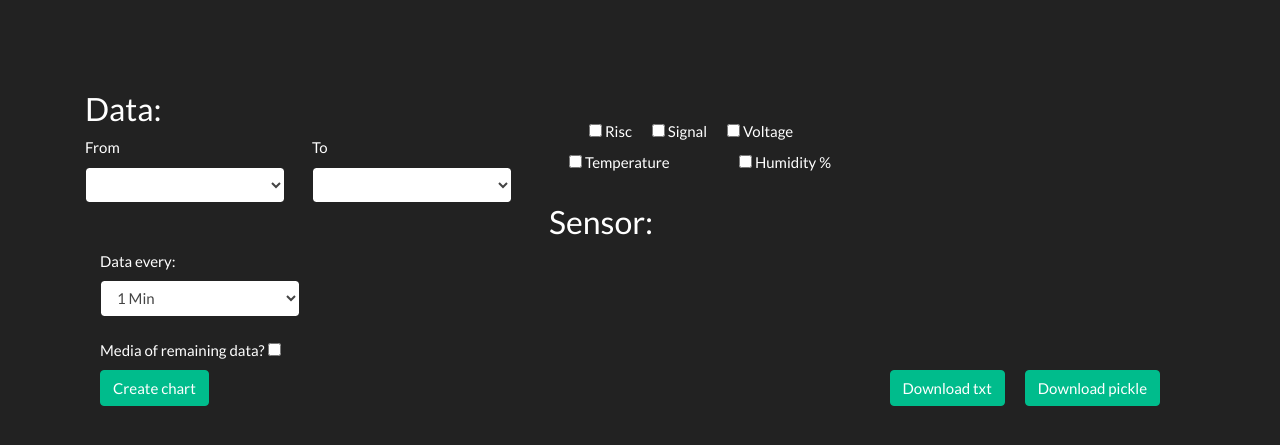
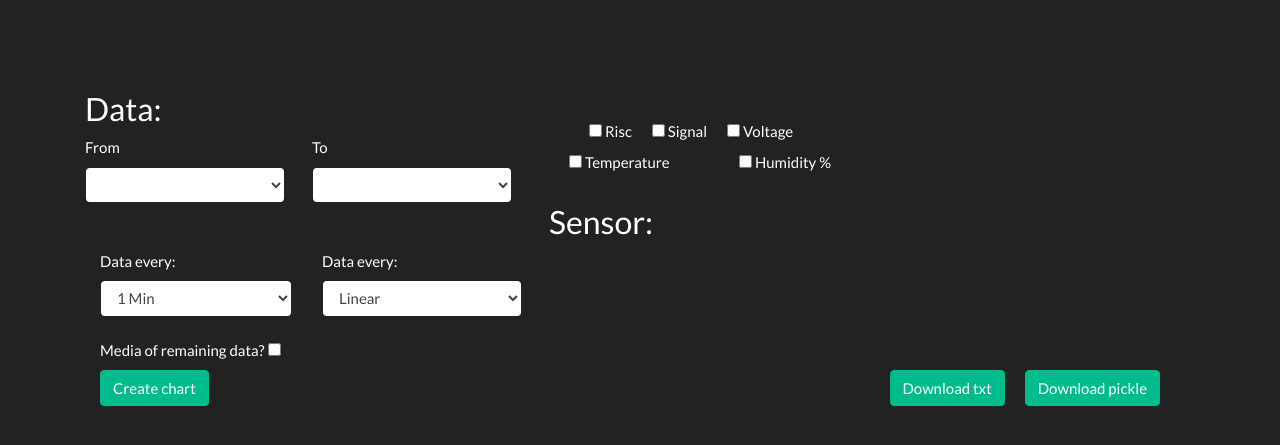
Before and after one commit to stefanichristian/dataSensor, a Flask app: template web_app/templates/graphics.html in a window 1280 px wide. Shown: the top 445 px of the page. Run offline with Flask 2, Linux system fonts and the light colour scheme; the template is opened without the code that fills it, so the values that code supplies are empty.

Commit message:
some change, bug fix and adding lienar/log bar

```diff
--- a/web_app/app.py
+++ b/web_app/app.py
@@ -167,13 +167,13 @@ def get_data(arr, options, sensor):
                 if take >= evr[data_every]:
                     take = 0
                     # print(array[:,0])
-                    try:
-                        current_date = datetime.datetime.strptime(arr[id][0], " %b %d %Y %H:%M:%S")
-                    except:
-                        try:
-                            current_date = datetime.datetime.strptime(arr[id][0], "%b %d %Y %H:%M:%S")
-                        except Exception as e:
-                            print(e)
+                    #try:
+                     #   current_date = datetime.datetime.strptime(arr[id][0], " %b %d %Y %H:%M:%S")
+                    #except:
+                    #try:
+                    current_date = datetime.datetime.strptime(arr[id][0], "%b %d %Y %H:%M:%S")
+                    #except Exception as e:
+                     #   print(e)
                     if date_from.date() <= current_date.date() <= date_to.date():
                         if media is not None:
                             tmp_values.append(round(float(med / evr[data_every]), 1))
@@ -207,6 +207,7 @@ def plotline():
     for i in range(1, nm_sens + 1):
         sensor.append(request.form.get('sens_' + str(i)))
     data_every = request.form.get('data_sel')
+    yscale = request.form.get('yscale')
     media = request.form.get('media')
     option = {
         "data_from": data_from,
@@ -225,8 +226,9 @@ def plotline():
     random.shuffle(COLORS)
     while len(dv) > len(COLORS):
         gen_color()
+    print("yscale:",yscale)
     return render_template('lineChart.html', title='line chart', labels=dl, values=dv, names=names, color=COLORS,
-                           number_chart=len(dv))
+                           number_chart=len(dv),yscale=yscale)
 
 
 @app.route('/download/array_pickle', methods=['GET', 'POST'])
--- a/web_app/scriptGetDataForWeb.py
+++ b/web_app/scriptGetDataForWeb.py
@@ -103,7 +103,7 @@ def take_datatime(line):
             save = False
         if save:
             str += " "+word
-    return str
+    return str.strip()
 
 
 def recovery_list(file, start_byte, number_sensor):
@@ -118,7 +118,7 @@ def recovery_list(file, start_byte, number_sensor):
         if tp == -1:
             tp = is_broken_line(line)
         if tp == 0:
-            supp_list[0]= take_datatime(line)
+            supp_list[0] = take_datatime(line)
         elif tp == 1:
             sens_data = line.split(":")
             for id in range(3):
@@ -224,7 +224,6 @@ def get_data_txt(file, seek, end, id_process):
                 bb = 0
             bb = bb + len(line)
             line = line.split('\t')
-            #ll.append(line[0]+" "+line[1]+" "+line[2]+" "+line[3])
             for id in range(0, len(line)):
                 ll.append(line[id])
             if first:
--- a/web_app/templates/graphics.html
+++ b/web_app/templates/graphics.html
@@ -113,7 +113,7 @@
                     </div>
                 </div>
                 <div class="row">
-                    <div class="col">
+                    <div class="col" style="max-width:20%">
                         <label for="data_sel">Data every:</label>
                         <select name="data_sel" id="data_sel" class="form-control">
                             <option value="0">1 Min</option>
@@ -127,6 +127,13 @@
                             <label for="media">Media of remaining data?</label>
                             <input name="media" id="media" type="checkbox">
                         </div>
+                    </div>
+                    <div class="col">
+                        <label for="yscale">Data every:</label>
+                        <select name="yscale" id="yscale" class="form-control">
+                            <option value="linear">Linear</option>
+                            <option value="logarithmic">Log</option>
+                        </select>
                     </div>
                 </div>
                 <input class="btn btn-success" type="submit" value="Create chart">
--- a/web_app/templates/lineChart.html
+++ b/web_app/templates/lineChart.html
@@ -67,7 +67,7 @@
 							display: true,
 							labelString: 'Value'
 						},
-						type: 'logarithmic'
+						type: '{{yscale}}'
 					}]
 				},
 				element: {
```
